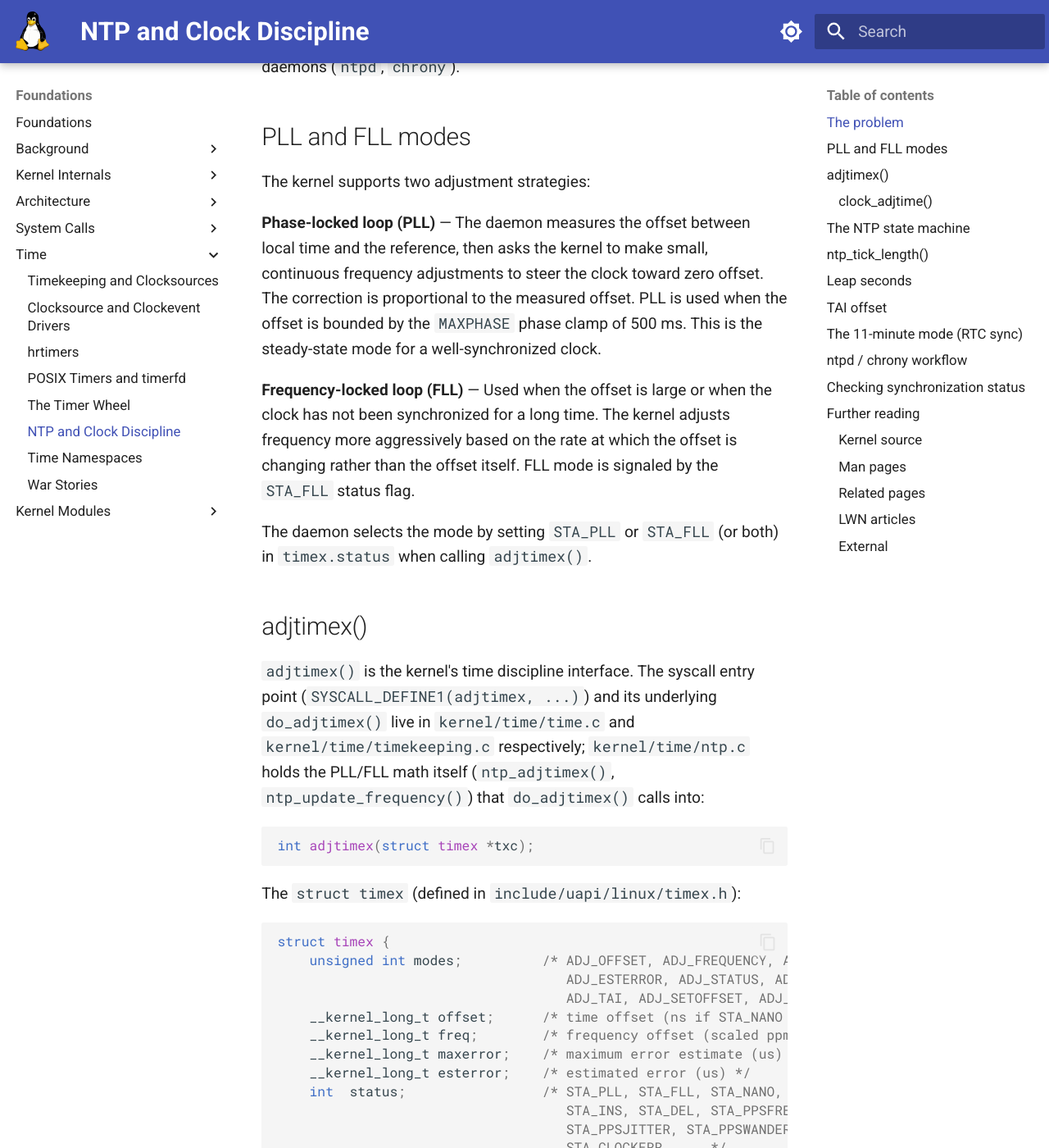
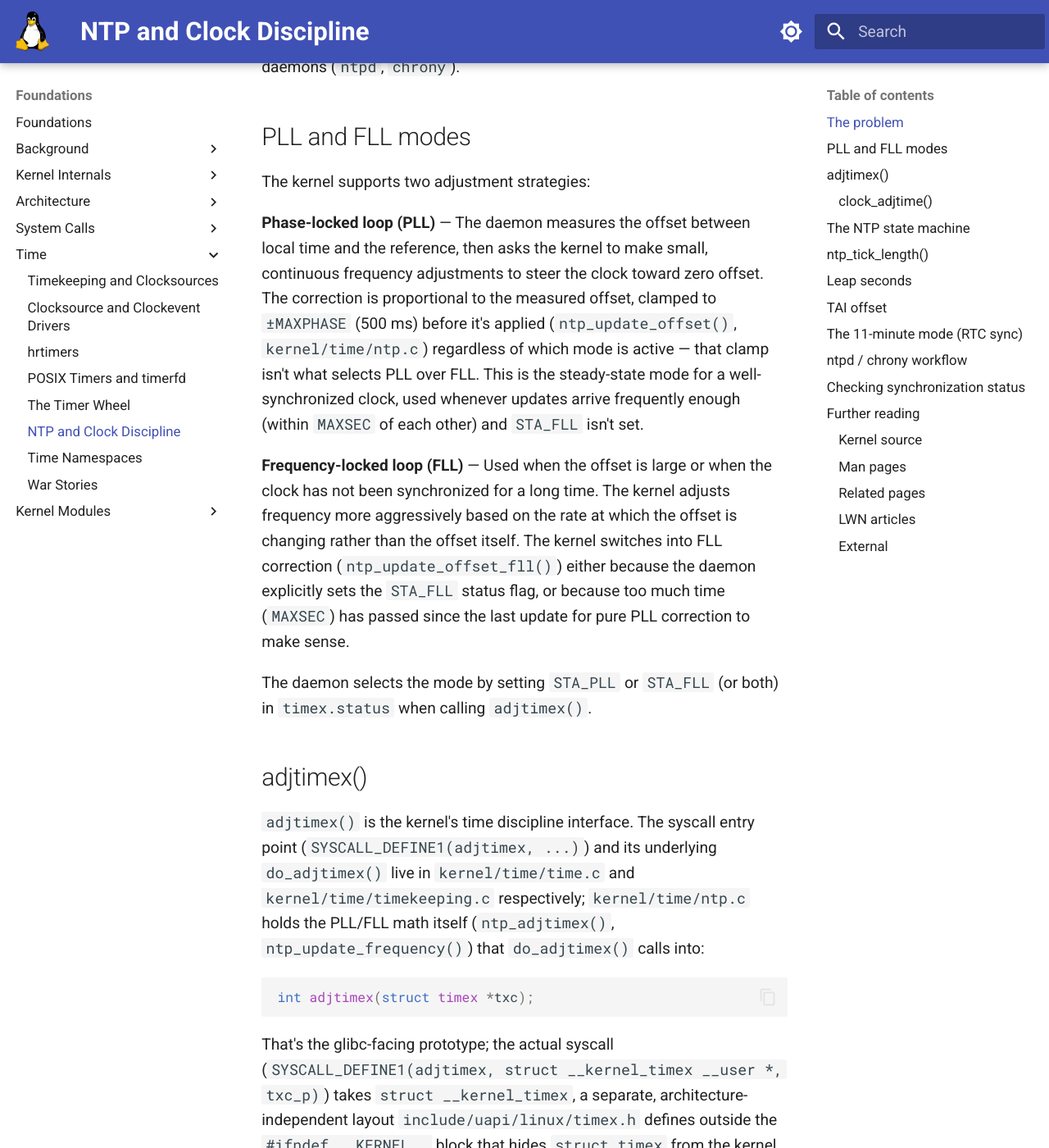
Before and after one commit to laveeshb/linux-kernel-internals, an MkDocs documentation site: the page built from docs/time/ntp.md, in a window 1280 px wide and 1400 px high, scrolled down 599 px. Shown: the whole window at 82% size. Built offline with MkDocs 1.6.1 and Material for MkDocs 9.7.7, drawn with Linux system fonts in a browser that asks for light colours; some of the changed text lies outside the part shown.

Commit message:
Fix additional pre-existing errors found during review of docs/time/
Found while independently re-verifying the earlier fix in this PR:

- ntp.md: clock_adjtime() does not support CLOCK_TAI - clock_tai's
  k_clock struct has no .clock_adj handler (kernel/time/posix-timers.c),
  so it returns -EOPNOTSUPP. This contradicted the page's own example,
  which correctly sets the TAI offset through CLOCK_REALTIME.
- ntp.md: the kernel does not clear STA_INS itself during a leap
  second - second_overflow() (kernel/time/ntp.c) only advances
  time_state; STA_INS/STA_DEL stay set until userspace clears them.
- ntp.md: timekeeping_update() doesn't exist in current source - the
  real functions are timekeeping_adjust()/__timekeeping_advance(),
  matching what the page's own Further reading section already said.
- ntp.md: ntp_tick_length() returns NTP-scaled nanoseconds (ns << 32,
  NTP_SCALE_SHIFT), not plain nanoseconds as stated.
- ntp.md: PLL vs FLL mode selection is not governed by the MAXPHASE
  clamp - MAXPHASE is applied unconditionally in ntp_update_offset();
  the actual PLL/FLL selection is by elapsed time (MINSEC/MAXSEC) and
  the STA_FLL flag.
- ntp.md: sync_hw_clock() has no VM-specific check - it gives up only
  once both update_persistent_clock64() and update_rtc() return
  -ENODEV, which is not itself a virtualization check.
- ntp.md: clarified struct timex vs the kernel's struct __kernel_timex
  - they are not the same layout, just different names; __kernel_timex
  uses fixed 64-bit fields and a Y2038-safe timeval.
- clocksource.md: struct timekeeper's abridged snippet still had
  tai_offset out of place after the earlier tkr_raw fix - moved it to
  the end, matching the real struct.
- clocksource.md: DEFINE_PER_CPU(struct tick_device, tick_cpu_device)
  is defined in kernel/time/tick-common.c (declared in
  tick-internal.h), not tick-sched.h, which only has the struct
  definition itself.
- timekeeping.md: the reference struct timekeeper snippet listed a
  field (xtime_remainder) that no longer exists, and was missing two
  real fields (cs_tick_adj, skew_delta).

Source: git.kernel.org (kernel/time/ntp.c, timekeeping.c, time.c,
posix-timers.c, tick-common.c, tick-internal.h, timekeeper_internal.h,
include/uapi/linux/timex.h, all fetched at current mainline HEAD).

````diff
--- a/docs/time/ntp.md
+++ b/docs/time/ntp.md
@@ -12,9 +12,9 @@
 
 The kernel supports two adjustment strategies:
 
-**Phase-locked loop (PLL)** — The daemon measures the offset between local time and the reference, then asks the kernel to make small, continuous frequency adjustments to steer the clock toward zero offset. The correction is proportional to the measured offset. PLL is used when the offset is bounded by the `MAXPHASE` phase clamp of 500 ms. This is the steady-state mode for a well-synchronized clock.
+**Phase-locked loop (PLL)** — The daemon measures the offset between local time and the reference, then asks the kernel to make small, continuous frequency adjustments to steer the clock toward zero offset. The correction is proportional to the measured offset, clamped to `±MAXPHASE` (500 ms) before it's applied (`ntp_update_offset()`, `kernel/time/ntp.c`) regardless of which mode is active — that clamp isn't what selects PLL over FLL. This is the steady-state mode for a well-synchronized clock, used whenever updates arrive frequently enough (within `MAXSEC` of each other) and `STA_FLL` isn't set.
 
-**Frequency-locked loop (FLL)** — Used when the offset is large or when the clock has not been synchronized for a long time. The kernel adjusts frequency more aggressively based on the rate at which the offset is changing rather than the offset itself. FLL mode is signaled by the `STA_FLL` status flag.
+**Frequency-locked loop (FLL)** — Used when the offset is large or when the clock has not been synchronized for a long time. The kernel adjusts frequency more aggressively based on the rate at which the offset is changing rather than the offset itself. The kernel switches into FLL correction (`ntp_update_offset_fll()`) either because the daemon explicitly sets the `STA_FLL` status flag, or because too much time (`MAXSEC`) has passed since the last update for pure PLL correction to make sense.
 
 The daemon selects the mode by setting `STA_PLL` or `STA_FLL` (or both) in `timex.status` when calling `adjtimex()`.
 
@@ -25,6 +25,8 @@
 ```c
 int adjtimex(struct timex *txc);
 ```
+
+That's the glibc-facing prototype; the actual syscall (`SYSCALL_DEFINE1(adjtimex, struct __kernel_timex __user *, txc_p)`) takes `struct __kernel_timex`, a separate, architecture-independent layout `include/uapi/linux/timex.h` defines outside the `#ifndef __KERNEL__` block that hides `struct timex` from the kernel. It's not just a renamed copy: every field is a fixed `long long` (rather than the architecture-dependent `__kernel_long_t` glibc's `struct timex` uses) with explicit padding to keep them aligned the same way on 32- and 64-bit builds, and its embedded `struct __kernel_timex_timeval` uses a 64-bit, Y2038-safe `tv_sec`. glibc's wrapper translates its own `struct timex` into this shape before making the syscall.
 
 The `struct timex` (defined in `include/uapi/linux/timex.h`):
 
@@ -83,7 +85,7 @@
 int clock_adjtime(clockid_t clk_id, struct timex *txc);
 ```
 
-`chrony` prefers `clock_adjtime(CLOCK_REALTIME, ...)` over the older `adjtimex()`. The two calls are equivalent for `CLOCK_REALTIME`; `clock_adjtime()` additionally supports adjusting `CLOCK_TAI` (for the TAI offset).
+`chrony` prefers `clock_adjtime(CLOCK_REALTIME, ...)` over the older `adjtimex()`; the two are equivalent for `CLOCK_REALTIME` (`do_clock_adjtime()` in `kernel/time/posix-timers.c` just dispatches to the same `.clock_adj` handler `adjtimex()` reaches). `clock_adjtime()` doesn't extend this to `CLOCK_TAI`, though — `clock_tai`'s `k_clock` struct has no `.clock_adj` handler at all, so calling it with `CLOCK_TAI` returns `-EOPNOTSUPP`. The TAI offset is set through `CLOCK_REALTIME` with `ADJ_TAI`, as shown below.
 
 ## The NTP state machine
 
@@ -105,13 +107,13 @@
 
 ## ntp_tick_length()
 
-On every tick, `timekeeping_update()` calls into the NTP code to retrieve the correction to apply:
+On every tick, `timekeeping_adjust()` and `__timekeeping_advance()` (both in `kernel/time/timekeeping.c`) call into the NTP code to retrieve the correction to apply:
 
 ```c
 u64 ntp_tick_length(unsigned int tkid);
 ```
 
-This function takes a timekeeper ID (`tkid`) and returns the number of nanoseconds to add for this tick, incorporating the current PLL/FLL frequency correction. The base value is `NSEC_PER_SEC / HZ`; the PLL correction shifts it slightly up or down. `timekeeping_adjust()` applies the accumulated correction when updating `struct timekeeper`.
+This function takes a timekeeper ID (`tkid`) and returns the tick length to add, incorporating the current PLL/FLL frequency correction — but not in plain nanoseconds: the value is scaled left by `NTP_SCALE_SHIFT` (32 bits), i.e. `ns << 32`, the same fixed-point representation `struct timekeeper`'s own internal accumulators use. The base value before scaling is `NSEC_PER_SEC / HZ`; the PLL/FLL correction (`ntp_update_frequency()`, `kernel/time/ntp.c`) shifts it slightly up or down each time the sysadmin or synchronization daemon adjusts frequency.
 
 ## Leap seconds
 
@@ -122,11 +124,11 @@
 | `STA_INS` | Insert a leap second at the next UTC midnight rollover |
 | `STA_DEL` | Delete a leap second at the next UTC midnight rollover |
 
-When `STA_INS` is set, at the UTC midnight boundary the kernel:
+When `STA_INS` is set, at the UTC midnight boundary the kernel (`second_overflow()` in `kernel/time/ntp.c`):
 
-1. Holds `xtime.tv_sec` at the value of 23:59:59 for two seconds (the "23:59:60" leap second).
-2. Increments `tai_offset` by 1 — TAI is always ahead of UTC by this offset (currently 37 seconds as of 2024).
-3. Clears `STA_INS`.
+1. Holds `xtime.tv_sec` at the value of 23:59:59 for two seconds (the "23:59:60" leap second) and increments `tai_offset` by 1 — TAI is always ahead of UTC by this offset (currently 37 seconds as of 2024).
+2. Moves its internal `time_state` through `TIME_INS` → `TIME_OOP` → `TIME_WAIT`, which is reflected in `adjtimex()`'s return value so a synchronization daemon can observe the leap second happening.
+3. Does *not* clear `STA_INS` itself — that bit stays set until the daemon that requested the leap second explicitly clears it via another `adjtimex()` call. The kernel only returns to `TIME_OK` once `STA_INS`/`STA_DEL` are already clear.
 
 `CLOCK_TAI` reads the TAI clock, which never has leap seconds and counts seconds monotonically. Applications that need a monotonically increasing real-time clock (e.g., financial systems) should use `CLOCK_TAI` rather than `CLOCK_REALTIME`.
 
@@ -159,7 +161,7 @@
 
 When the clock is synchronized (`STA_UNSYNC` is clear), the kernel periodically writes the current time to the hardware RTC every 11 minutes. This is implemented in `sync_hw_clock()` (called from a work queue) and ensures that the RTC — which has no NTP correction — stays close to UTC across reboots. The function was renamed from `sync_cmos_clock()` to `sync_hw_clock()` to reflect that it supports modern RTC class devices as well as legacy CMOS/RTC hardware.
 
-The 11-minute interval is hardcoded and not configurable. The write is skipped if the system is a virtual machine without a real CMOS clock.
+The 11-minute interval is hardcoded (`SYNC_PERIOD_NS`, `kernel/time/ntp.c`) and not configurable. `sync_hw_clock()` has no VM-specific check — it simply tries `update_persistent_clock64()` (the legacy CMOS path) and then `update_rtc()` (the modern RTC-class path) in turn, and gives up permanently only once both return `-ENODEV`. In practice that's most often true on a VM with no RTC device exposed to the guest, but the logic itself is just "no RTC of either kind was found," not a virtualization check.
 
 ## ntpd / chrony workflow
 
@@ -210,7 +212,8 @@
 ### Kernel source
 
 - [kernel/time/ntp.c](https://git.kernel.org/pub/scm/linux/kernel/git/torvalds/linux.git/tree/kernel/time/ntp.c) — the PLL/FLL time discipline control loop, leap-second state machine, `ntp_tick_length()`, and `sync_hw_clock()`
-- [kernel/time/timekeeping.c](https://git.kernel.org/pub/scm/linux/kernel/git/torvalds/linux.git/tree/kernel/time/timekeeping.c) — `timekeeping_advance()` and `timekeeping_adjust()`, applying NTP tick corrections to `struct timekeeper`
+- [kernel/time/time.c](https://git.kernel.org/pub/scm/linux/kernel/git/torvalds/linux.git/tree/kernel/time/time.c) — the `adjtimex()`/`adjtimex_time32()` syscall entry points
+- [kernel/time/timekeeping.c](https://git.kernel.org/pub/scm/linux/kernel/git/torvalds/linux.git/tree/kernel/time/timekeeping.c) — `do_adjtimex()`, and `timekeeping_advance()`/`timekeeping_adjust()` applying NTP tick corrections to `struct timekeeper`
 - [include/uapi/linux/timex.h](https://git.kernel.org/pub/scm/linux/kernel/git/torvalds/linux.git/tree/include/uapi/linux/timex.h) — user-space definitions for `struct timex`, `ADJ_*` modes, `STA_*` status flags, and `TIME_*` return codes
 - [include/linux/timex.h](https://git.kernel.org/pub/scm/linux/kernel/git/torvalds/linux.git/tree/include/linux/timex.h) — internal kernel timex operations, scaled ppm conversions, and PPS interface hooks
 
````
Also changed, not shown: docs/time/clocksource.md (+2 -1 lines), docs/time/timekeeping.md (+2 -1 lines).
